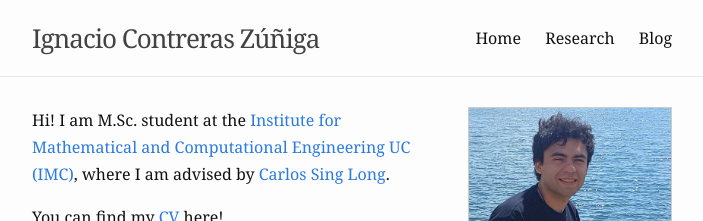
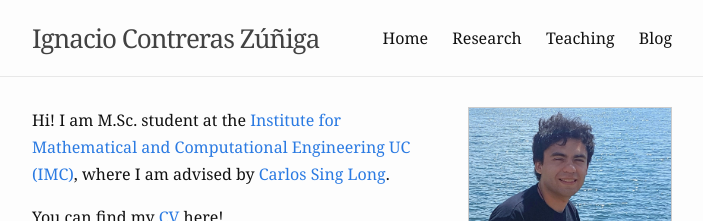
Before and after one commit to ignacontreras/ignacontreras.github.io, a Jekyll site: the page built from index.md, in a window 1280 px wide. Shown: the top 221 px of the page, without its empty margins (288-991 px from the left). Built offline with Jekyll 4.4.1, drawn with Linux system fonts in a browser that asks for light colours.

Commit message:
Update _config.yml

```diff
--- a/_config.yml
+++ b/_config.yml
@@ -14,6 +14,7 @@ header:
     - name: Home
       slug: /
     - name: Research
+    - name: Teaching
     - name: Blog
 
 footer:
```
